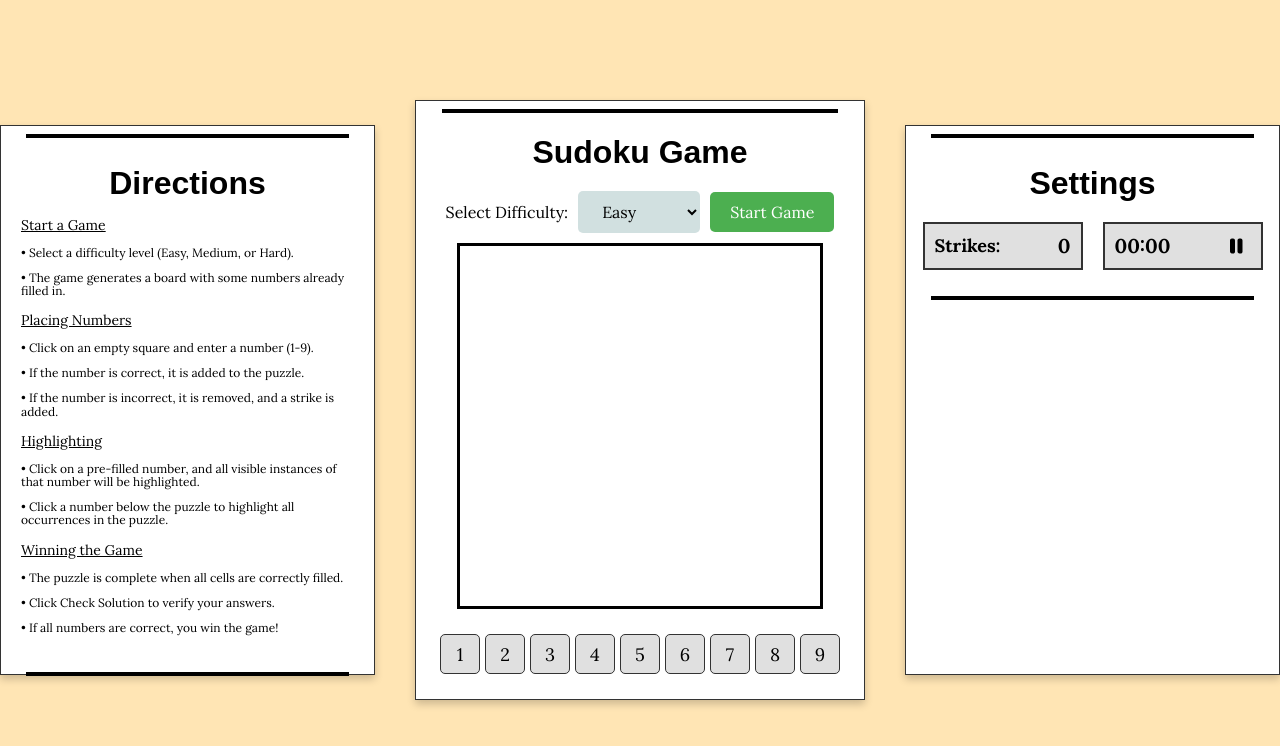
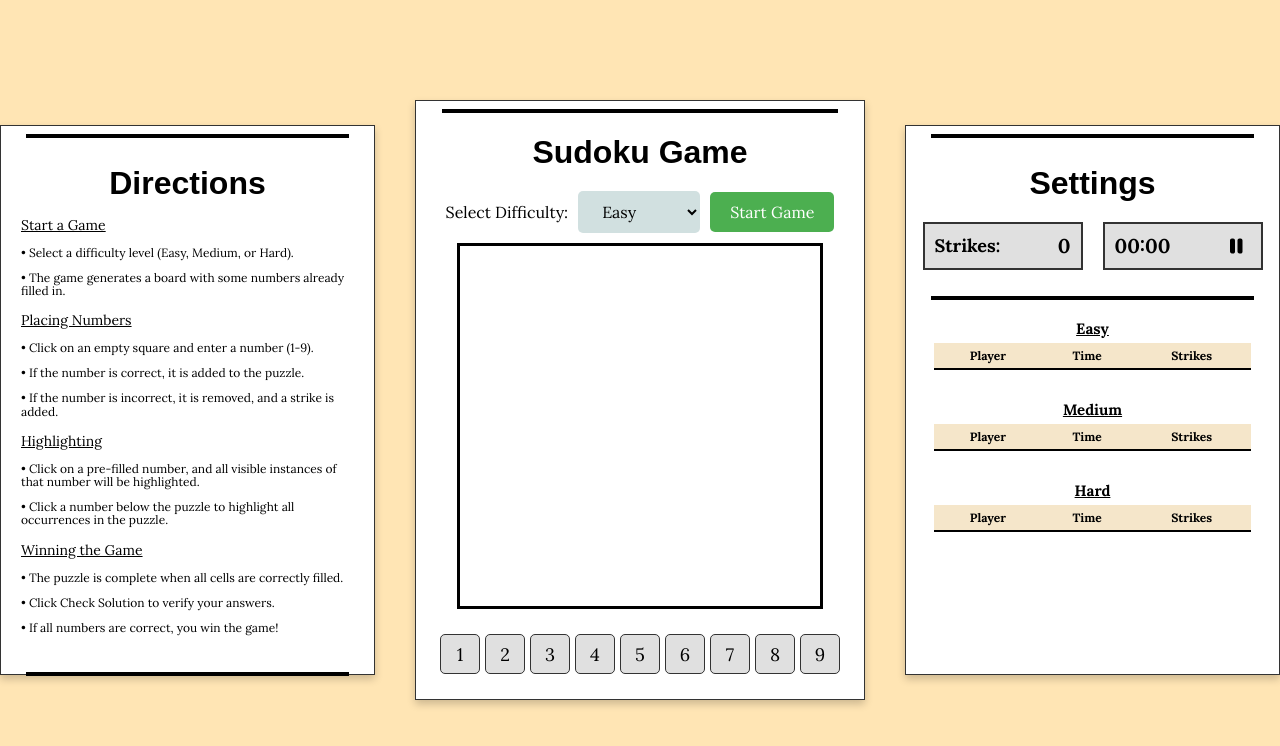
Before and after one commit to Andrew-Grimes/SudokuGame, a Flask app: page / in a window 1280 px wide. Shown: the top 746 px of the page. Run offline with Flask 3, Linux system fonts and the light colour scheme; lists and menus that the app fills with data are empty; some web fonts are replaced.

Commit message:
v1 -- Sudoku HTML Template

```diff
--- a/templates/sudoku.html
+++ b/templates/sudoku.html
@@ -1,6 +1,8 @@
 <!DOCTYPE html>
 <html lang="en">
 <head>
+
+    <!-- Head Section: Contains meta tags, title, and links to external CSS and JavaScript files -->
     <meta charset="UTF-8">
     <meta name="viewport" content="width=device-width, initial-scale=1.0">
     <title>Sudoku Game</title>
@@ -16,10 +18,10 @@
 </head>
 <body>
 
-    <!-- Main Layout Container -->
+    <!-- Main Layout Container: Houses the primary sections of the interface -->
     <div class="page-container">
 
-        <!-- Directions Panel -->
+        <!-- Directions Panel: Provides instructions and guidelines for playing the game -->
         <div class="directions-container">
             <div class="directions-header">
                 <hr class="directions-top-line">
@@ -46,12 +48,14 @@
             <hr class="directions-bottom-line">
         </div>
 
-        <!-- Sudoku Game Container -->
+        <!-- Sudoku Game Container: Main gameplay area including header, controls, board, and number selection panel -->
         <div class="game-container">
             <div class="game-header">
                 <hr class="top-line">
                 <h1>Sudoku Game</h1>
             </div>
+
+            <!-- Game Controls: Allows selection of difficulty and game initiation -->
             <div class="controls">
                 <label for="difficulty">Select Difficulty:</label>
                 <select id="difficulty">
@@ -61,9 +65,11 @@
                 </select>
                 <button id="startGameBtn">Start Game</button>
             </div>
+
+            <!-- Sudoku Board: Container where the puzzle cells will be rendered -->
             <div class="sudoku-board" id="sudoku-board"></div>
 
-            <!-- 🔹 Number Selection Panel -->
+            <!-- Number Selection Panel: Provides buttons for selecting numbers (1-9) to input into the puzzle -->
             <div id="number-buttons" class="number-selection">
                 <button class="num-btn" data-num="1">1</button>
                 <button class="num-btn" data-num="2">2</button>
@@ -77,22 +83,23 @@
             </div>
         </div>
 
-        <!-- Settings Panel -->
+        <!-- Settings Panel: Provides additional game features such as timer, strike counter, and leaderboards -->
         <div class="settings-container">
             <div class="settings-header">
                 <hr class="settings-top-line">
                 <h2>Settings</h2>
             </div>
 
-            <!-- Timer & Strike Counter Section -->
+            <!-- Timer & Strike Counter Section: Displays game timer and strike counter with a pause button -->
             <div class="timer-strike-wrapper">
-                <!-- 🔹 Strike Counter (Now on the left) -->
+
+                <!-- Strike Counter Box: Shows the current number of strikes -->
                 <div class="strike-counter-box">
                     <p class="strike-counter-text">Strikes:</p>
                     <span id="strike-counter">0</span>
                 </div>
 
-                <!-- 🔹 Timer Display (Now on the right) -->
+                <!-- Timer Box: Displays elapsed game time and includes a pause button -->
                 <div class="timer-box">
                     <div id="timer">00:00</div>
                     <button id="pauseBtn" class="pause-button">
@@ -102,11 +109,49 @@
             </div>
 
             <hr class="settings-bottom-line">
+
+            <!-- Leaderboard Section: Contains leaderboards for each difficulty level (Easy, Medium, Hard) -->
+            <div class="leaderboard-container">
+                <!-- Easy Mode Leaderboard -->
+                <div class="leaderboard-section">
+                    <h4>Easy</h4>
+                    <table class="leaderboard-table" id="easy-leaderboard">
+                        <tr>
+                            <th>Player</th>
+                            <th>Time</th>
+                            <th>Strikes</th>
+                        </tr>
+                    </table>
+                </div>
+
+                <!-- Medium Mode Leaderboard -->
+                <div class="leaderboard-section">
+                    <h4>Medium</h4>
+                    <table class="leaderboard-table" id="medium-leaderboard">
+                        <tr>
+                            <th>Player</th>
+                            <th>Time</th>
+                            <th>Strikes</th>
+                        </tr>
+                    </table>
+                </div>
+
+                <!-- Hard Mode Leaderboard -->
+                <div class="leaderboard-section">
+                    <h4>Hard</h4>
+                    <table class="leaderboard-table" id="hard-leaderboard">
+                        <tr>
+                            <th>Player</th>
+                            <th>Time</th>
+                            <th>Strikes</th>
+                        </tr>
+                    </table>
+                </div>
+            </div>
         </div>
-
     </div>
 
-    <!-- ✅ Win Modal for Completion Screen -->
+    <!-- Win Modal: Popup modal that appears upon game completion to display win message and options -->
     <div id="win-modal" class="win-modal">
         <div class="win-content">
             <button id="closeWinModal" class="close-btn">&times;</button>
@@ -116,7 +161,18 @@
         </div>
     </div>
 
-    <!-- FontAwesome for Pause Button Icon -->
+    <!-- Leaderboard Name Entry Modal: Popup modal for players to enter their name for leaderboard submission -->
+    <div id="leaderboard-modal" class="win-modal">
+        <div class="win-content">
+            <button id="closeLeaderboardModal" class="close-btn">&times;</button>
+            <h2 id="leaderboard-message"></h2>
+            <p id="leaderboard-details"></p>
+            <input type="text" id="playerNameInput" placeholder="Enter your name" maxlength="12">
+            <button id="submitLeaderboardBtn">Submit</button>
+        </div>
+    </div>
+
+    <!-- External Script: Loads FontAwesome icons (e.g., pause button icon) -->
     <script src="https://cdnjs.cloudflare.com/ajax/libs/font-awesome/6.0.0-beta3/js/all.min.js"></script>
 
 </body>
```
